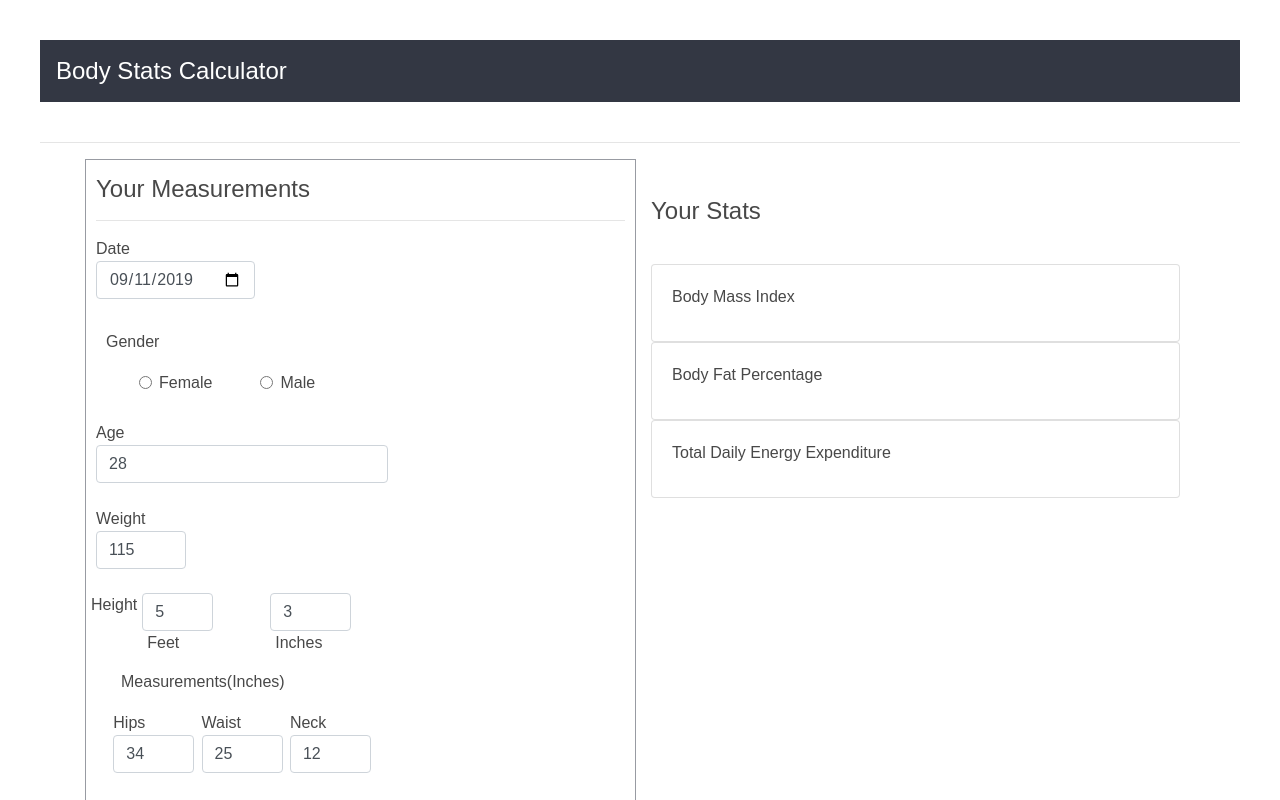
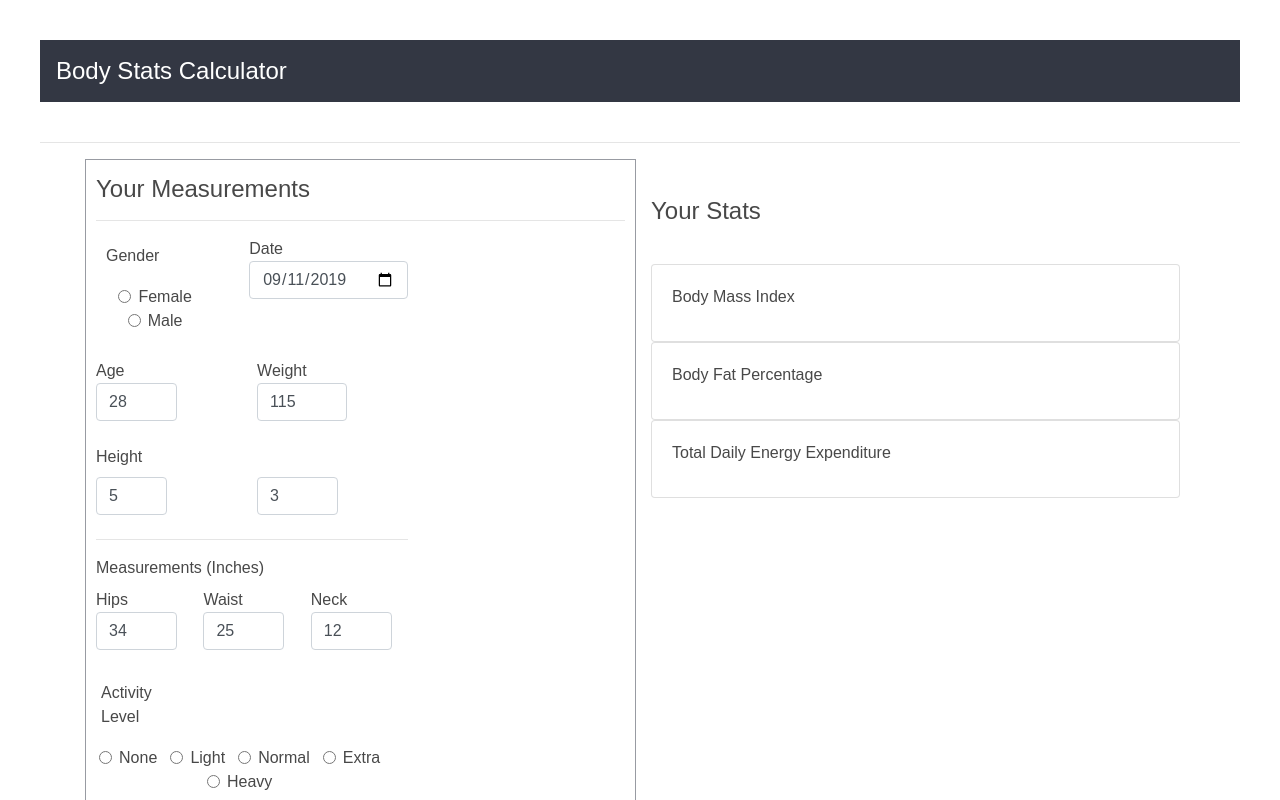
Before and after one commit to kkote/BfCalc-React, a React (Create React App) app: page / in a window 1280 px wide. Shown: the top 800 px of the page. Built offline with nearby package versions, Linux system fonts and the light colour scheme; no server answers.

Commit message:
Form CSS

```diff
--- a/src/App.css
+++ b/src/App.css
@@ -129,6 +129,10 @@ fieldset input {
   width: auto;
 }
 
+fieldset label {
+  margin-left: 5px;
+}
+
 
 input, textarea, select, button {
   width: 100%;
@@ -148,7 +152,7 @@ input, textarea, select, button {
   cursor: pointer;
 }
 
-.basicsRow fieldset {
+/* .basicsRow fieldset {
   display: flex;
 }
 .basicsRow input{
@@ -165,14 +169,14 @@ input, textarea, select, button {
 
 .basicsRowCombo div{
   display: flex
-}
+} */
 
-.heightLabel {
+/* .heightLabel {
   padding-bottom: 0px;
-}
-.heightRowMainDiv {
+} */
+/* .heightRowMainDiv {
   padding-top: 0px;
-}
+} */
 
 .heightRow {
   padding-top: 0px;
@@ -180,8 +184,12 @@ input, textarea, select, button {
   display: flex;
 }
 
+.heightRow label {
+  display: flex;
+}
+
 .heightRow input {
-  width: 70%;
+  /* width: 70%; */
 }
 
 .heightSpan {
@@ -189,6 +197,10 @@ input, textarea, select, button {
   padding: 5px;
 }
 
+
+.fieldBold {
+  font-weight: bold;
+}
 
 /* End Form CSS */
 
--- a/src/components/form.js
+++ b/src/components/form.js
@@ -53,219 +53,147 @@ class CalcForm extends React.Component {
           <hr></hr>
           <Form onSubmit={this.handleSubmit}>
 
-        <FormGroup className="inputRow">
 
-          <Label htmlFor="date"> Date
-          <Input  id="date" name="date" type="date" defaultValue={'2019-09-11'} required />
-          </Label>
-          </FormGroup>
-
-
-      {/*}    <div className="inputRow">
-            <label htmlFor="date"> Date
-           <input id="date" name="date" type="date" defaultValue={'2019-09-11'} required />
-            </label>
-          </div>
-
-
-
-          <div className="inputRow">
-            <fieldset >
-              <legend>Gender</legend>
-
-              <label htmlFor="female">
-                <input id="female" name="gender" type="radio" value={'female'} />
-                Female</label>
-
-              <label htmlFor="male">
-                <input id="male" name="gender" type="radio" value={'male'} required />
-                Male</label>
-
-            </fieldset>
-          </div>*/}
-
+            <Row form>
+              <Col >
 
                 <FormGroup tag="fieldset" row>
                   <legend className="col-form-label col-sm-2">Gender</legend>
 
                   <FormGroup check>
                     <Label check>
-                <Input  id="female" name="gender" type="radio" value={'female'} />{' '}
+                      <Input id="female" name="gender" type="radio" value={'female'} />{' '}
                       Female
                     </Label>
                   </FormGroup>
+
                   <FormGroup check>
                     <Label check>
-                <Input id="male" name="gender" type="radio" value={'male'} required  />{' '}
+                      <Input id="male" name="gender" type="radio" value={'male'} required />{' '}
                       Male
                     </Label>
                   </FormGroup>
+                </FormGroup>
+              </Col>
 
-        </FormGroup>
-
-
-          <FormGroup className="inputRow basicsRow basicsRowCombo">
-
-        <Label htmlFor="age"> Age
-        <Input  id="age" name="age" type="number" defaultValue={28} min="18" max="99" required  />
+              <Col>
+                <Label htmlFor="date"> Date
+                  <Input id="date" name="date" type="date" defaultValue={'2019-09-11'} required />
                 </Label>
-        </FormGroup>
-
-        {/*}  <div className="inputRow basicsRow basicsRowCombo">
-
-            <label htmlFor="age">Age
-             <input id="age" name="age" type="number" defaultValue={28} min="18" max="99" required />
-            </label>
-          </div>
-
-
-          <div className="inputRow basicsRow basicsRowCombo">
-
-            <label htmlFor="weight">Weight
-             <input id="weight" name="weight" type="number" defaultValue={115} min="85" max="600" required />
-            </label>
-
-          </div>
-          */}
-
-          <FormGroup className="inputRow">
-
-        <Label htmlFor="weight"> Weight
-        <Input  name="weight" type="number" defaultValue={115} min="85" max="600" required  />
-        </Label>
-        </FormGroup>
-
-        {/* <label className="inputRow basicsRow heightLabel"> Height
-           </label>
-          <div className="inputRow basicsRow heightRowMainDiv">
-
-            <div className=" basicsRow heightRow">
-              <label htmlFor="feet">
-                <input id="feet" name="feet" type="number" defaultValue={5} placeholder='Feet' min="4" max="7" required />
-                <span className="heightSpan">Feet</span>
-              </label>
-
-              <label htmlFor="inches">
-                <input id="inches" name="inches" type="number" defaultValue={3} placeholder='Inches'  min="0" max="11" required />
-                <span className="heightSpan">Inches</span>
-              </label>
-            </div>
-          </div> */}
-
-
-
-
+              </Col>
+            </Row>
 
 
             <Row form>
-          <Label htmlFor="Height">
-          Height
+
+              <Col>
+                <FormGroup className="inputRow basicsRow ">
+                  <Label htmlFor="age"> Age
+                    <Input id="age" name="age" type="number" defaultValue={28} min="18" max="99" required />
                   </Label>
-
-
-
-          <Col >
-
-        <Label htmlFor="feet">
-        <Input  id="feet" name="feet" type="number" defaultValue={5} placeholder='Feet' min="4" max="7" required />
-        <span className="heightSpan">Feet</span>
-        </Label>
+                </FormGroup>
               </Col>
 
-        <Col >
-
-        <Label htmlFor="inches">
-        <Input  id="inches" name="inches" type="number" defaultValue={3} placeholder='Inches'  min="0" max="11" required />
-        <span className="heightSpan">Inches</span>
+              <Col>
+                <Label htmlFor="weight"> Weight
+                  <Input name="weight" type="number" defaultValue={115} min="85" max="600" required />
                 </Label>
               </Col>
 
             </Row>
 
 
+            <FormGroup >
+              <Label htmlFor="Height">
+                Height </Label>
+              <Row form>
+
+                <Col className="heightRow">
+                  <Label htmlFor="feet">
+                    <Input id="feet" name="feet" type="number" defaultValue={5} placeholder='Feet' min="4" max="7" required />
+                    {/*<span className="heightSpan">Feet</span> */}
+                  </Label>
+                </Col>
+
+                <Col className="heightRow">
+                  <Label htmlFor="inches">
+                    <Input id="inches" name="inches" type="number" defaultValue={3} placeholder='Inches' min="0" max="11" required />
+                   {/*} <span className="heightSpan">Inches</span> */}
+                  </Label>
+                </Col>
+
+              </Row>
+
+            </FormGroup>
+
+          <hr></hr>
+
+            <FormGroup >
+              <Label htmlFor="measurements" className="fieldBold">
+                Measurements (Inches)</Label>
+              {/*} <legend className="col-form-label col-sm-2">Height</legend>  */}
+              <Row form>
+
+                <Col >
+                  <Label htmlFor="hips"> Hips
+                    <Input id="hips" name="hips" type="number" defaultValue={34} min="25" max="60" required />
+                  </Label>
+                </Col>
+
+                <Col >
+                  <Label htmlFor="waist"> Waist
+                    <Input id="waist" name="waist" type="number" defaultValue={25} min="18" max="50" required />
+                  </Label>
+                </Col>
+
+                <Col >
+                  <Label htmlFor="neck"> Neck
+                   <Input id="neck" name="neck" type="number" defaultValue={12} min="10" max="26" required />
+                  </Label>
+                </Col>
+              </Row>
+            </FormGroup>
 
 
-          <FormGroup tag="fieldset" >
-          <legend className="col-form-label col-sm-2">Measurements(Inches)</legend>
+            <Row form>
+              <FormGroup tag="fieldset" row>
+                <legend className="col-form-label col-sm-2">Activity Level</legend>
 
-          <FormGroup className="inputRow">
-
-        <Label htmlFor="hips"> Hips
-        <Input  id="hips" name="hips" type="number" defaultValue={34} min="25" max="60" required />
-        </Label>
+                <FormGroup check>
+                  <Label htmlFor="none" check>
+                    <Input id="none" name="activity" type="radio" value={1.2} required />{' '}
+                    None</Label>
                 </FormGroup>
 
-        <FormGroup className="inputRow">
-
-        <Label htmlFor="waist"> Waist
-        <Input  id="waist" name="waist" type="number" defaultValue={25} min="18" max="50" required />
-        </Label>
+                <FormGroup check>
+                  <Label htmlFor="light" check>
+                    <Input id="light" name="activity" type="radio" value={1.375} required />{' '}
+                    Light</Label>
                 </FormGroup>
 
-        <FormGroup className="inputRow">
+                <FormGroup check>
+                  <Label htmlFor="normal" check>
+                    <Input id="normal" name="activity" type="radio" value={1.55} required />{' '}
+                    Normal</Label>
+                </FormGroup>
 
-        <Label htmlFor="neck"> Neck
-        <Input  id="neck" name="neck" type="number" defaultValue={12} min="10" max="26" required  />
-        </Label>
+                <FormGroup check>
+                  <Label htmlFor="extra" check>
+                    <Input id="extra" name="activity" type="radio" value={1.725} required />{' '}
+                    Extra</Label>
+                </FormGroup>
+
+                <FormGroup check>
+                  <Label htmlFor="heavy" check>
+                    <Input id="heavy" name="activity" type="radio" value={1.9} required />{' '}
+                    Heavy</Label>
                 </FormGroup>
 
               </FormGroup>
-
-
-
-         {/*} <div className="inputRow basicsRow">
-
-            <fieldset>
-              <legend>Measurements (Inches)</legend>
-
-              <label htmlFor="hips">Hips
-               <input id="hips" name="hips" type="number" defaultValue={34} min="25" max="60" required />
-              </label>
-
-              <label htmlFor="waist">Waist
-               <input id="waist" name="waist" type="number" defaultValue={25} min="18" max="50" required />
-              </label>
-
-              <label htmlFor="neck">Neck
-               <input id="neck" name="neck" type="number" defaultValue={12} min="10" max="26" required />
-              </label>
-
-            </fieldset>
-          </div>
-
-          */}
-
-          <div className="inputRow">
-
-            <fieldset >
-              <legend>Activity Level</legend>
-
-              <label htmlFor="none">
-                <input id="none" name="activity" type="radio" value={1.2} required />
-                None</label>
-
-              <label htmlFor="light">
-                <input id="light" name="activity" type="radio" value={1.375} required />
-                Light</label>
-
-              <label htmlFor="normal">
-                <input id="normal" name="activity" type="radio" value={1.55} required />
-                Normal</label>
-
-              <label htmlFor="extra">
-                <input id="extra" name="activity" type="radio" value={1.725} required />
-                Extra</label>
-
-              <label htmlFor="heavy">
-                <input id="heavy" name="activity" type="radio" value={1.9} required />
-                Heavy</label>
-            </fieldset>
-          </div>
+            </Row>
 
             <button>Calculate </button>
           </Form>
-
-
 
         </Col>
 
```
Lines whose indentation alone changed are shown as unchanged.
